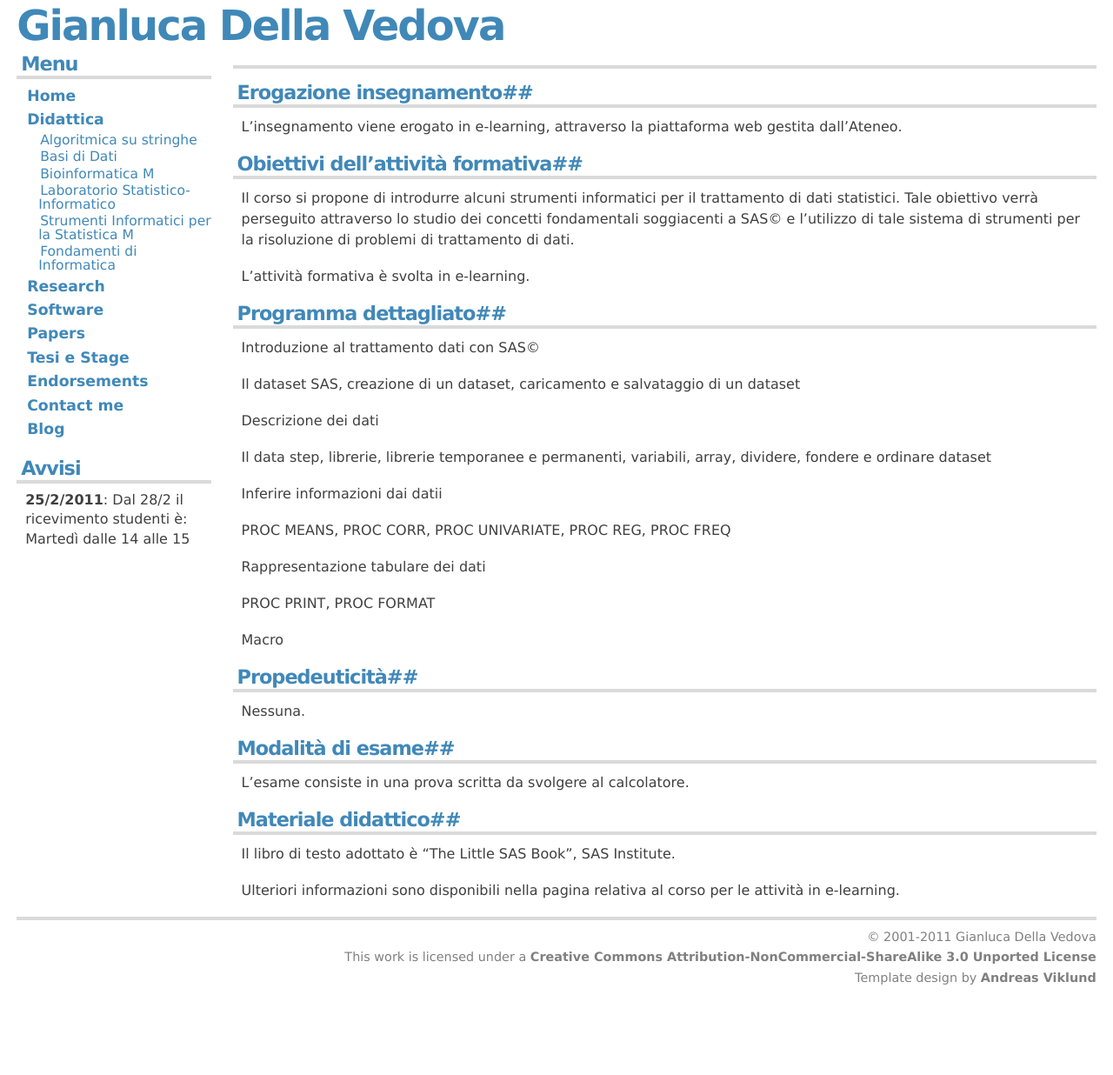
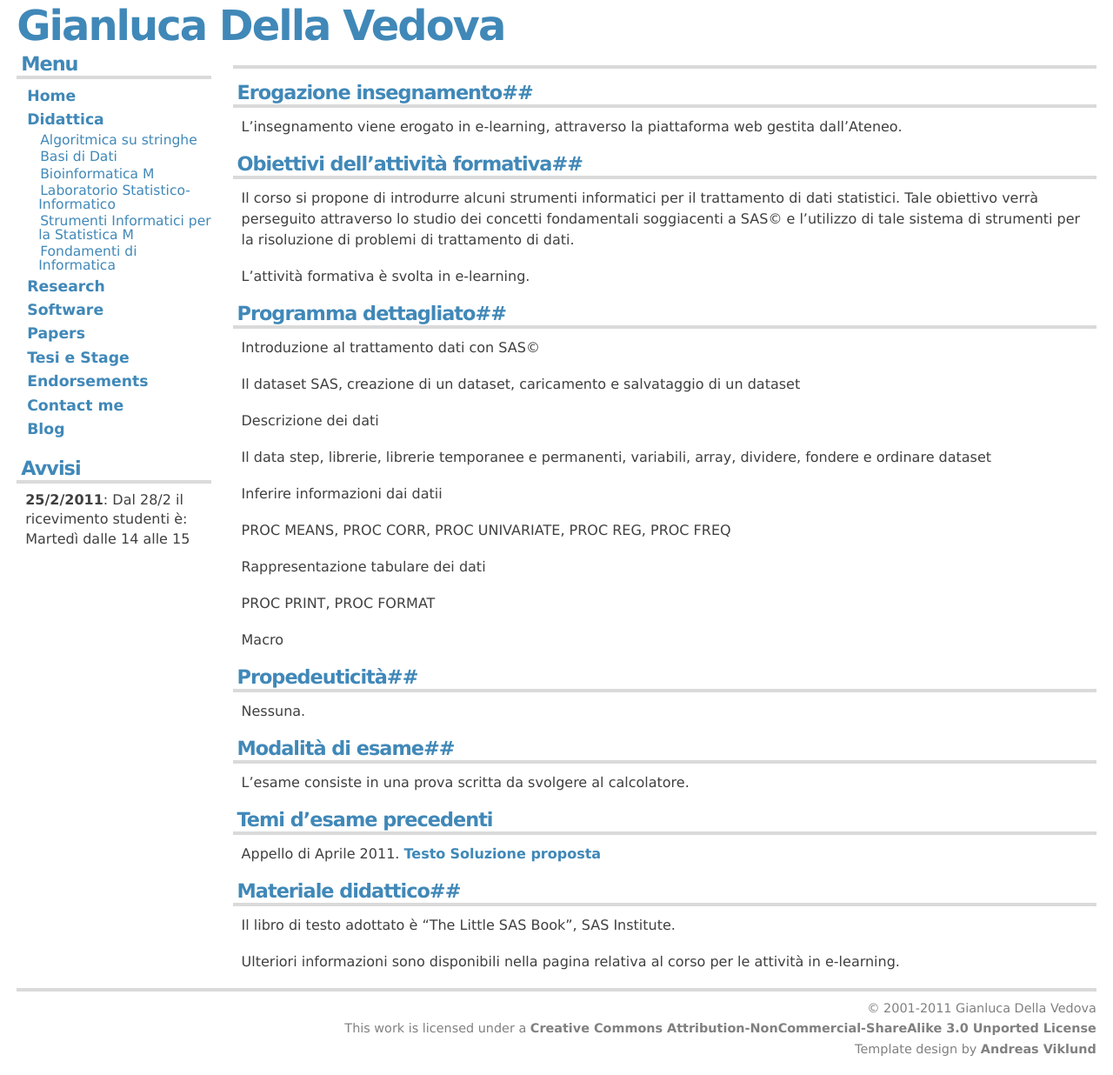
Before and after one commit to gdv/gianluca.dellavedova.org, a Jekyll site: the page built from didattica/Strumenti Informatici per la Statistica/2010-2011.md, in a window 1280 px wide. Shown: the whole page at 87% size. Built offline with Jekyll 4.4.1, drawn with Linux system fonts in a browser that asks for light colours; Markdown is read by kramdown in place of the engine named in the settings; before the commit the page ends 1154 px from its top, so only the background shows below that.

Commit message:
Aggiunte soluzioni appello Apr2011

```diff
--- a/didattica/Strumenti Informatici per la Statistica/2010-2011.md
+++ b/didattica/Strumenti Informatici per la Statistica/2010-2011.md
@@ -43,6 +43,12 @@ Nessuna.
 
 L'esame consiste in una prova scritta da svolgere al calcolatore.
 
+## Temi d'esame precedenti
+
+Appello di Aprile 2011.
+[Testo](https://docs.google.com/document/d/163VWUP0bzMJnTntnfJUTBDnv_4HF2kQvPg_M4tWpCqs/edit?hl=en_US)
+[Soluzione proposta](https://docs.google.com/leaf?id=0B_BMXAqB87qWNGFhYjE0MTMtNWVkZS00ZDRmLWJjMzktMDA4NWE3NmIzZDFm&hl=en_US)
+
 ##Materiale didattico##
 
 Il libro di testo adottato è “The Little SAS Book”, SAS Institute.
```
Also changed, not shown: didattica/Laboratorio Statistico-Informatico/2010-2011.md (+6 -0 lines).
